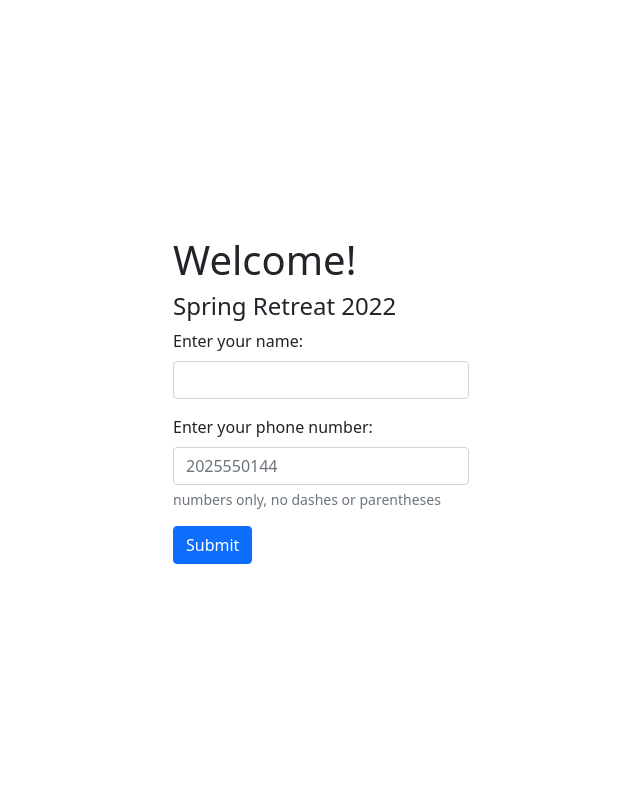
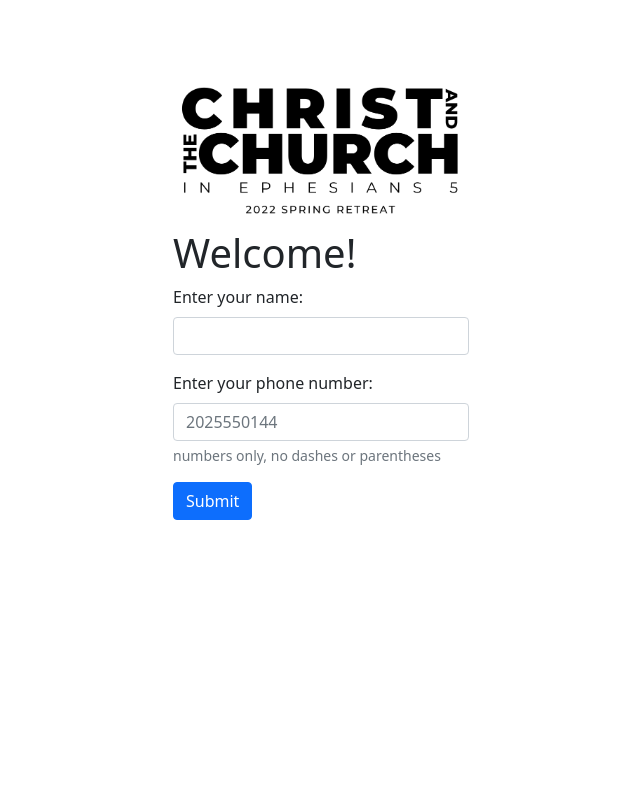
Before and after one commit to nechristiansoncampus/regwebsite, a Flask app: page / in a window 1280 px wide. Shown: the whole page, without its empty margins (319-959 px from the left). Run offline with Flask 2, Linux system fonts and the light colour scheme.

Commit message:
Add static files (img and css)

```diff
--- /dev/null
+++ b/static/css/style.css
@@ -0,0 +1,12 @@
+.vertical-center {
+    /* min-height: 100%;
+    min-height: 80vh; */
+    display: flex;
+    align-items: center;
+    margin-top: 80px;
+}
+
+#banner {
+    width: 100%;
+    padding-bottom: 10px;
+}
--- a/templates/home.html
+++ b/templates/home.html
@@ -5,23 +5,16 @@
     <meta name="viewport" content="width=device-width, initial-scale=1.0">
     <meta http-equiv="X-UA-Compatible" content="ie=edge">
     <title>Spring Retreat 2022</title>
+    <link href="{{ url_for('static', filename='css/style.css') }}" type="text/css" rel="stylesheet"></link>
     <link href="https://cdn.jsdelivr.net/npm/bootstrap@5.1.3/dist/css/bootstrap.min.css" type="text/css" rel="stylesheet" integrity="sha384-1BmE4kWBq78iYhFldvKuhfTAU6auU8tT94WrHftjDbrCEXSU1oBoqyl2QvZ6jIW3" crossorigin="anonymous">
     <script src="https://cdn.jsdelivr.net/npm/bootstrap@5.1.3/dist/js/bootstrap.bundle.min.js" integrity="sha384-ka7Sk0Gln4gmtz2MlQnikT1wXgYsOg+OMhuP+IlRH9sENBO0LRn5q+8nbTov4+1p" crossorigin="anonymous"></script>
-    <style>
-      .vertical-center {
-        min-height: 100%;
-        min-height: 100vh;
-        display: flex;
-        align-items: center;
-      }
-    </style>
   </head>
   <body>
     <div class="vertical-center"><div class="container-fluid">
       <div class="row justify-content-center align-items-center">
         <div class="col col-sm-6 col-md-6 col-lg-4 col-xl-3">
+          <img id="banner" src="{{ url_for('static', filename='img/banner.png') }}"/>
           <div class="row"><h1>Welcome!</h1></div>
-          <div class="row"><h4>Spring Retreat 2022</h4></div>
           {% if error %}
             <div class="alert alert-danger alert-dismissible fade show" role="alert">
               {{error}}
```
Also changed, not shown: templates/info.html (+2 -8 lines), templates/not_paid.html (+1 -7 lines), static/img/banner.png (added).
